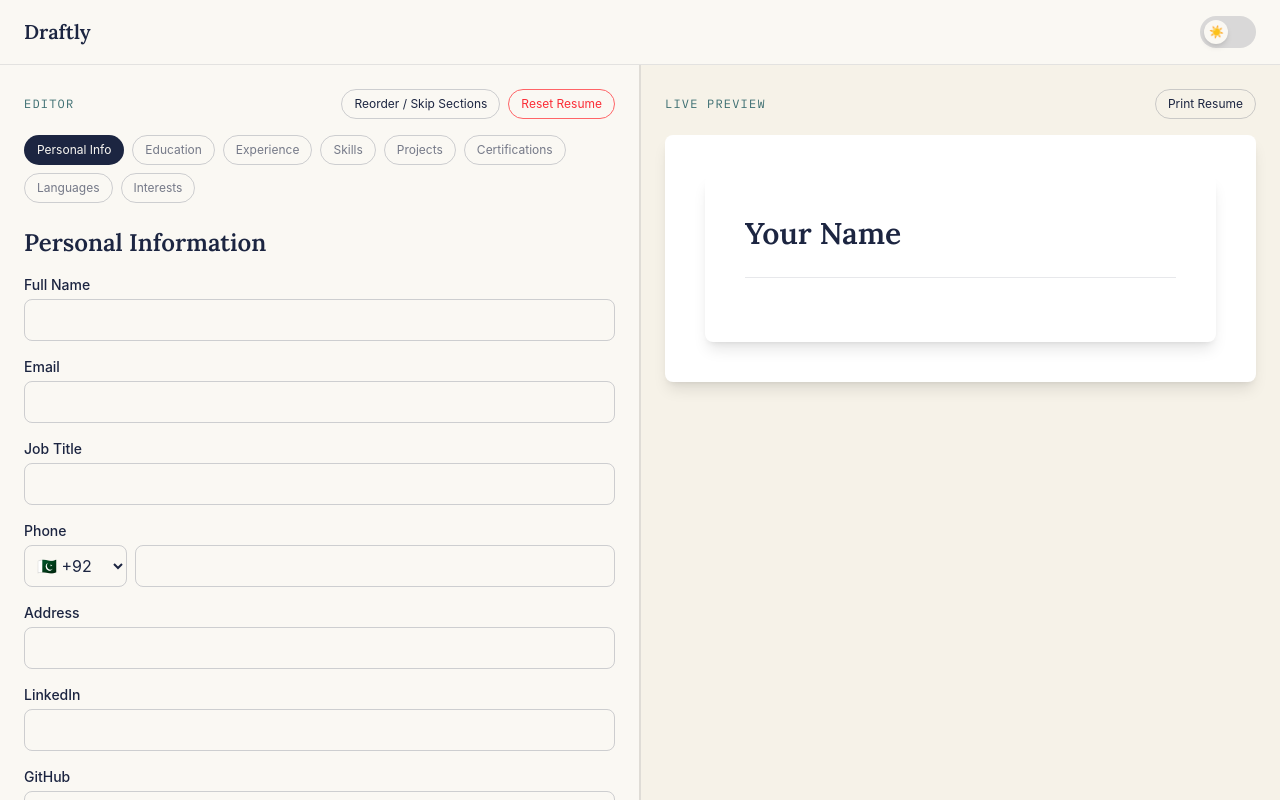
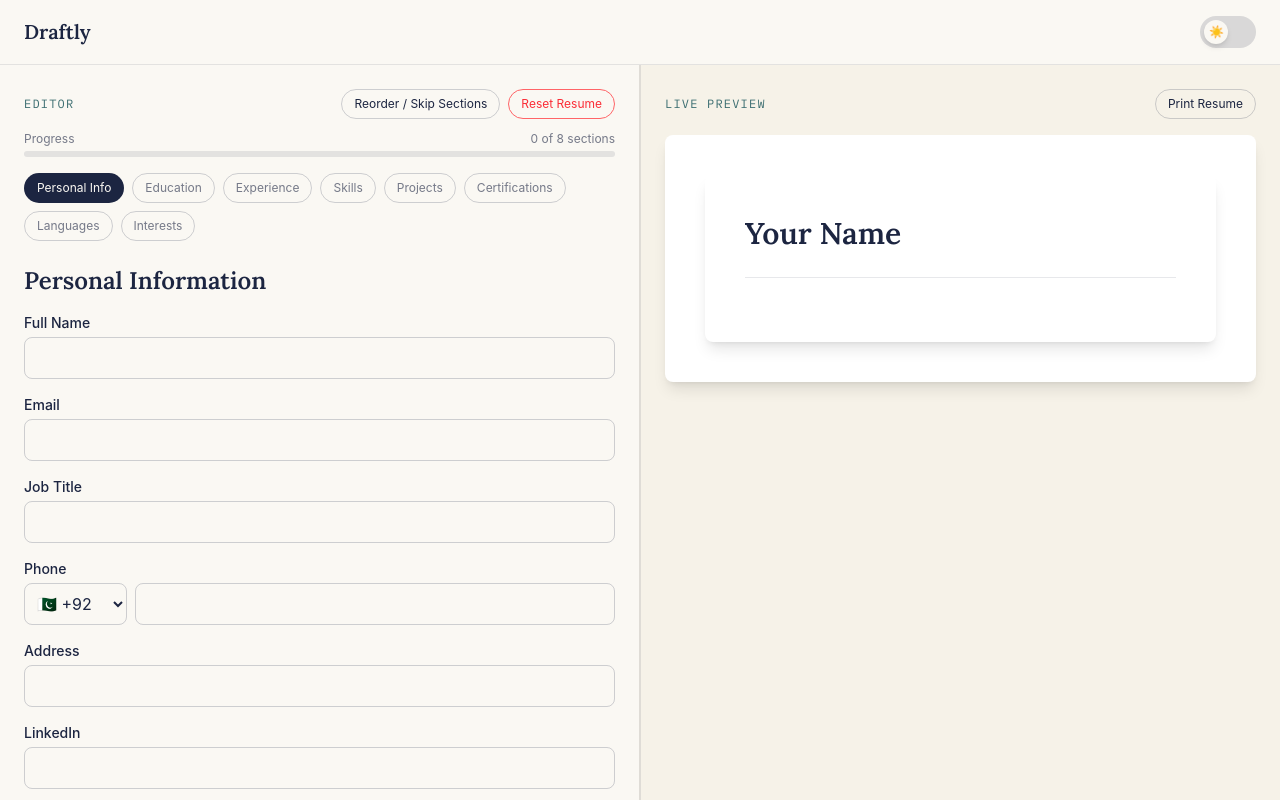
Before and after one commit to nahy1061/draftly, a React (Vite) app: page /builder in a window 1280 px wide. Both pictures are taken after a click on the button "Start Building". Shown: the top 800 px of the page. Built offline with nearby package versions, Linux system fonts and the light colour scheme.

Commit message:
Add progress indicator to EditColumnHeader

```diff
--- a/src/components/Builder/EditColumn/EditColumnHeader.jsx
+++ b/src/components/Builder/EditColumn/EditColumnHeader.jsx
@@ -1,9 +1,11 @@
 import SectionPickerButton from "./SectionPickerButton";
 import ResetButton from "./ResetButton";
+import ProgressIndicator from "../ProgressIndicator";
 
 function EditColumnHeader() {
   return (
-    <div className="flex justify-between items-center mb-4">
+    <div className="mb-4">
+      <div className="flex justify-between items-center mb-3">
         <h2 className="hidden md:block font-mono-draft text-xs uppercase tracking-widest text-[#3C6E71] dark:text-[#7FA8A3]">
           Editor
         </h2>
@@ -12,6 +14,8 @@ function EditColumnHeader() {
           <ResetButton />
         </div>
       </div>
+      <ProgressIndicator />
+    </div>
   );
 }
 
--- /dev/null
+++ b/src/components/Builder/ProgressIndicator.jsx
@@ -0,0 +1,39 @@
+import { useResume } from "../../context/ResumeContext";
+
+function ProgressIndicator() {
+  const { resumeData } = useResume();
+  const { sectionOrder, skippedSections, personalInfo } = resumeData;
+
+  // Personal Info counts as "done" if the required field is filled
+  const personalInfoDone = Boolean(personalInfo.fullName);
+
+  // Only count sections that AREN'T skipped
+  const eligibleSections = sectionOrder.filter((key) => !skippedSections.includes(key));
+
+  const doneCount =
+    (personalInfoDone ? 1 : 0) +
+    eligibleSections.filter((key) => resumeData[key].length > 0).length;
+
+  const totalCount = 1 + eligibleSections.length; // +1 for Personal Info
+
+  const percent = Math.round((doneCount / totalCount) * 100);
+
+  return (
+    <div className="mb-4">
+      <div className="flex justify-between text-xs text-[#1C2541]/60 dark:text-[#F2EFE9]/60 mb-1">
+        <span>Progress</span>
+        <span>
+          {doneCount} of {totalCount} sections
+        </span>
+      </div>
+      <div className="h-1.5 rounded-full bg-[#1C2541]/10 dark:bg-[#F2EFE9]/10 overflow-hidden">
+        <div
+          className="h-full bg-[#F4B942] transition-all duration-300"
+          style={{ width: `${percent}%` }}
+        />
+      </div>
+    </div>
+  );
+}
+
+export default ProgressIndicator;
```
Lines whose indentation alone changed are shown as unchanged.
